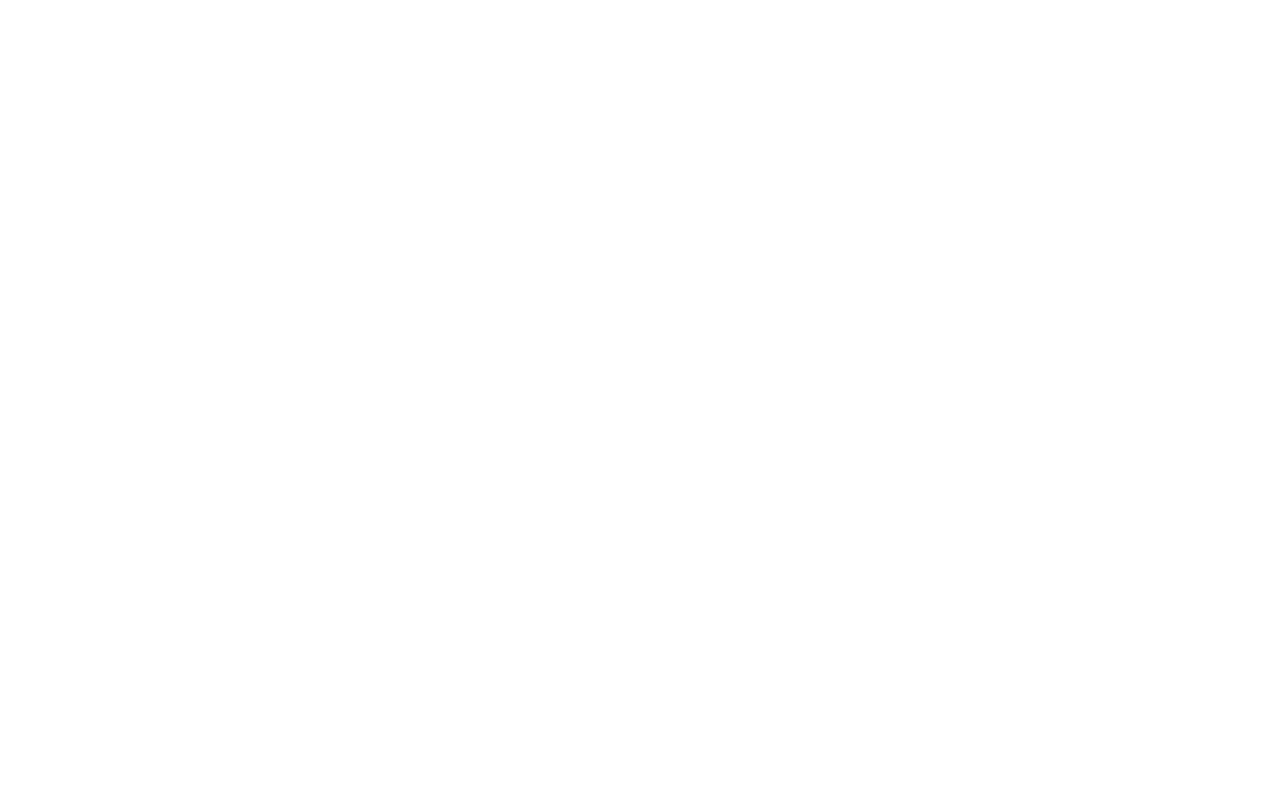
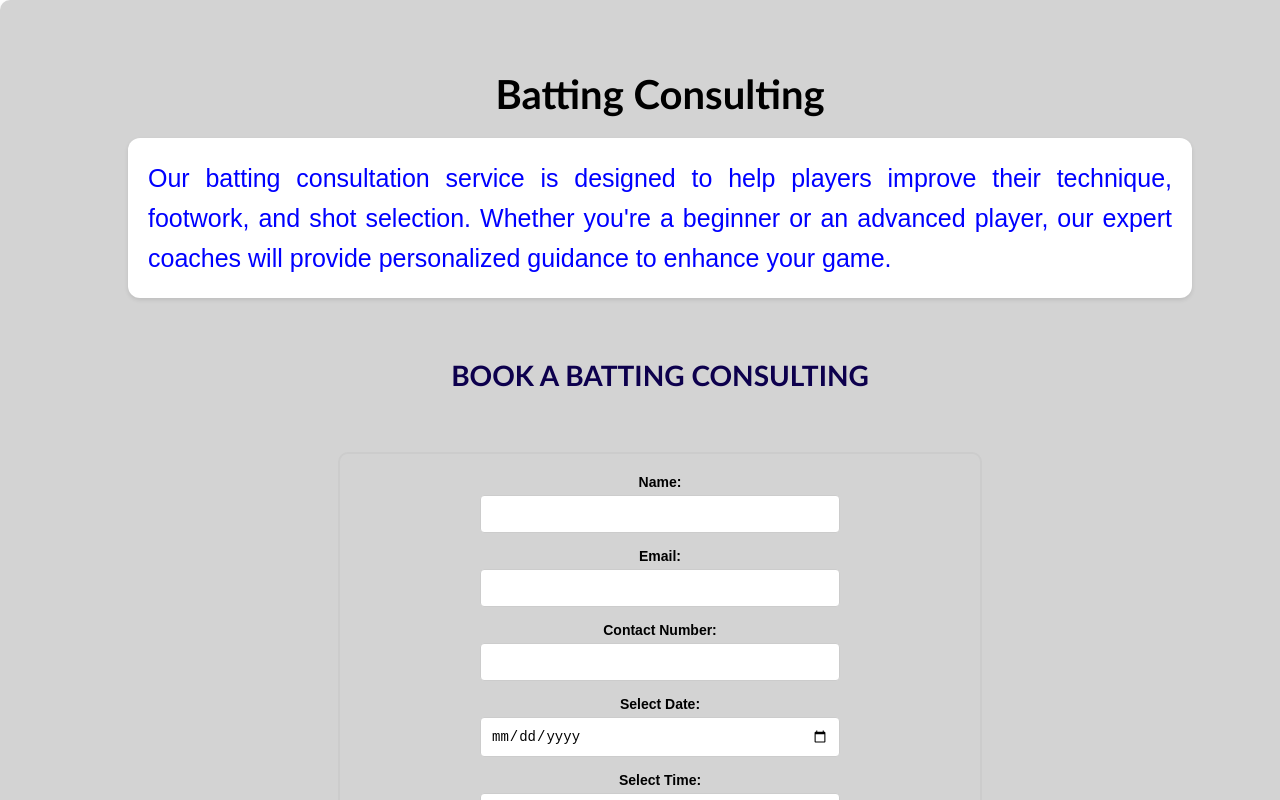
Before and after one commit to AshenIsuruWijesuriya/Samson-Cricket-WebApp, a React (Create React App) app in the folder frontend/: page /batting-consulting in a window 1280 px wide. Before the commit this address had no page. Built offline with nearby package versions, Linux system fonts and the light colour scheme; the HTML template or start-up script is replaced by a standard one.

Commit message:
modify routes.js

```diff
--- a/frontend/src/Router/Routes.js
+++ b/frontend/src/Router/Routes.js
@@ -14,7 +14,13 @@
 import ManageInventory from '../Pages/Admin/ManageInventory/ManageInventory';
 
 import ServiceManagerDashboard from '../Pages/ServiceManager/ServiceManagerDashboard';
+
 import UserDashboard from '../Pages/UserDashboard/UserDashboard';
+
+import ConsultantDashboard from '../Pages/Consulting/ConsultantDashboard';
+import BookSessions from '../Pages/Consulting/BookSessions/BookSessions';
+import BattingConsulting from '../Pages/Consulting/BattingConsulting/BattingConsulting';
+
 
 const AppRoutes = () => {
     return (
@@ -44,6 +50,13 @@
                 {/* Service Manager Dashboard */}
                 <Route path="/servicedashboard" element={<ServiceManagerDashboard />} />
 
+                {/* Consulting Dashboard */}
+                <Route path="/consultantdashboard" element={<ConsultantDashboard />} />
+                <Route path="/consultantdashboard/book-sessions" element={<BookSessions/>} />
+                <Route path="/batting-consulting" element={<BattingConsulting/>} />
+
+
+
             </RouterRoutes>
         </Router>
     );
```
